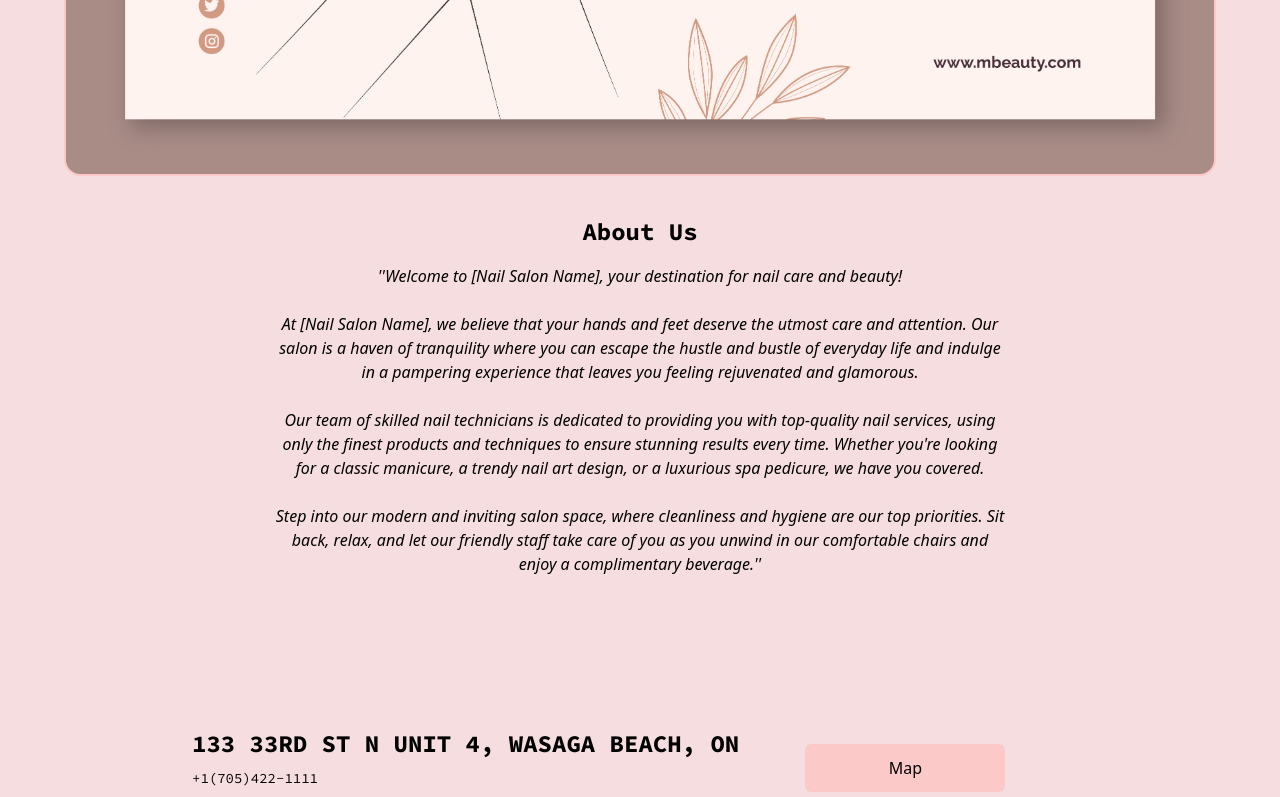
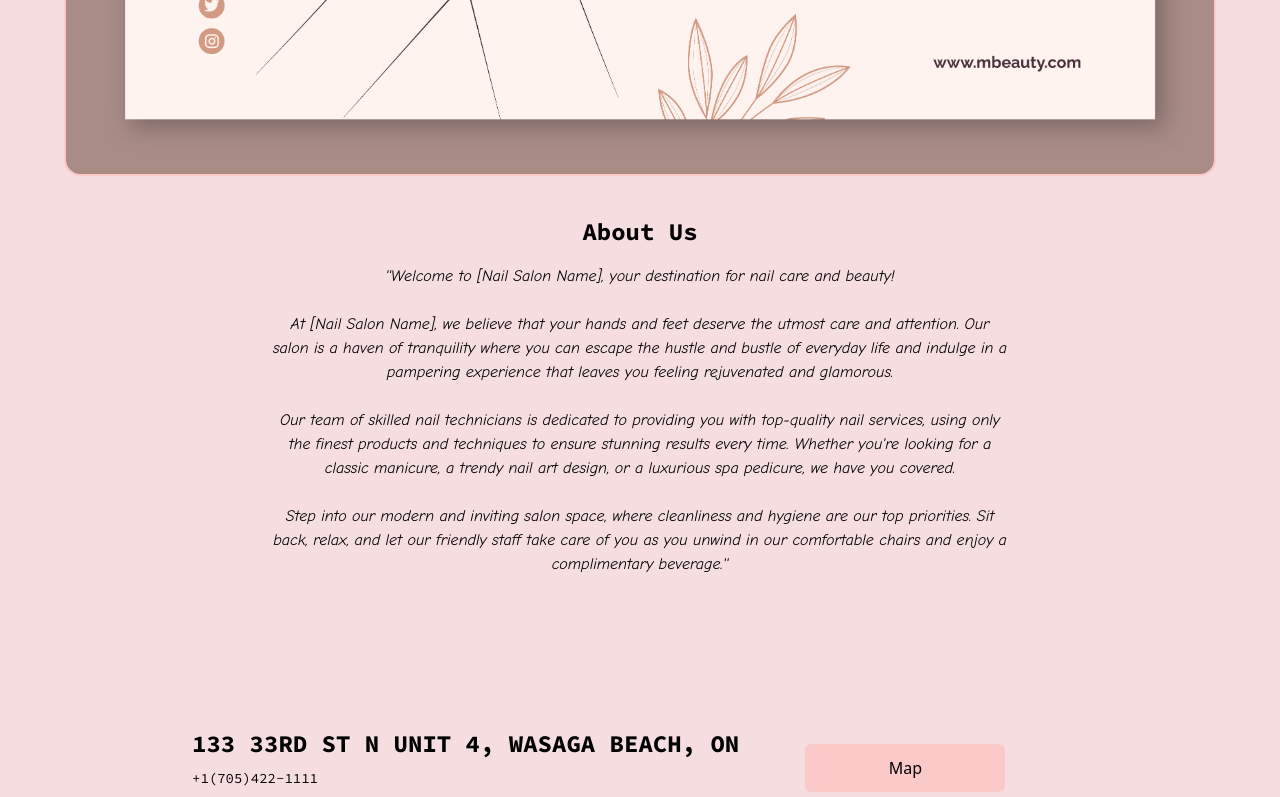
Before and after one commit to Frisb33/Nail-salon-website, a React (Vite) app: page / in a window 1280 px wide. Shown: the part 601-1398 px from the top of the page. Built offline with nearby package versions, Linux system fonts and the light colour scheme.

Commit message:
add comic font

```diff
--- a/src/components/AboutUs.jsx
+++ b/src/components/AboutUs.jsx
@@ -4,7 +4,7 @@ const AboutUs = () => {
   return (
     <div id="aboutus" className="text-center max-w-3xl mx-auto px-4 mt-10 mb-10">
           <h2 className="text-2xl font-bold mb-4 font-code">About Us</h2>
-          <p className="italic text-sm md:text-base leading-relaxed font-sora">
+          <p className="italic text-sm md:text-base leading-relaxed font-comic">
             ''Welcome to [Nail Salon Name], your destination for nail care and beauty!
             <br />
             <br />
--- a/src/index.css
+++ b/src/index.css
@@ -1,6 +1,6 @@
 @import url("https://fonts.googleapis.com/css2?family=Sora:wght@300;400;600&display=swap");
 @import url("https://fonts.googleapis.com/css2?family=Source+Code+Pro:wght@400;600;700&display=swap");
-@import url("https://fonts.googleapis.com/css2?family=Space+Grotesk:wght@300&display=swap");
+@import url('https://fonts.googleapis.com/css2?family=Comic+Neue:ital,wght@0,300;0,400;0,700;1,300;1,400;1,700&display=swap');
 
 @tailwind base;
 @tailwind components;
@@ -9,7 +9,7 @@
 :root {
     --font-sora: "Sora", sans-serif;
     --font-code: "Source Code Pro", monospace;
-    --font-grotesk: "Space Grotesk", sans-serif;
+    --font-comic: "Comic Neue",monospace;
 
   }
 
--- a/tailwind.config.js
+++ b/tailwind.config.js
@@ -22,6 +22,8 @@ module.exports = {
       },
       fontFamily: {
         code: "var(--font-code)",
+        sora: "var(--font-sora)",
+        comic: "var(--font-comic)",
       },
     },
   },
```
